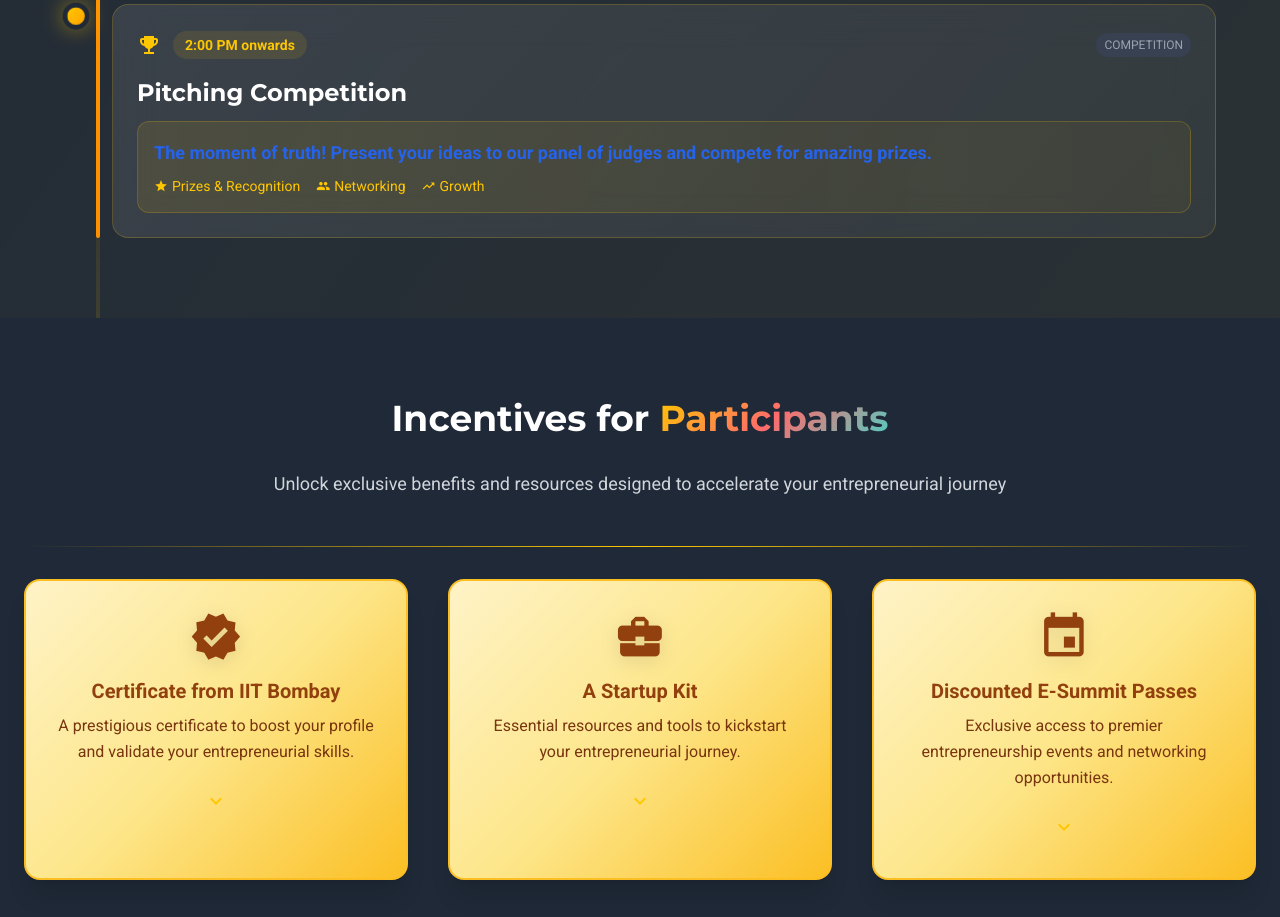
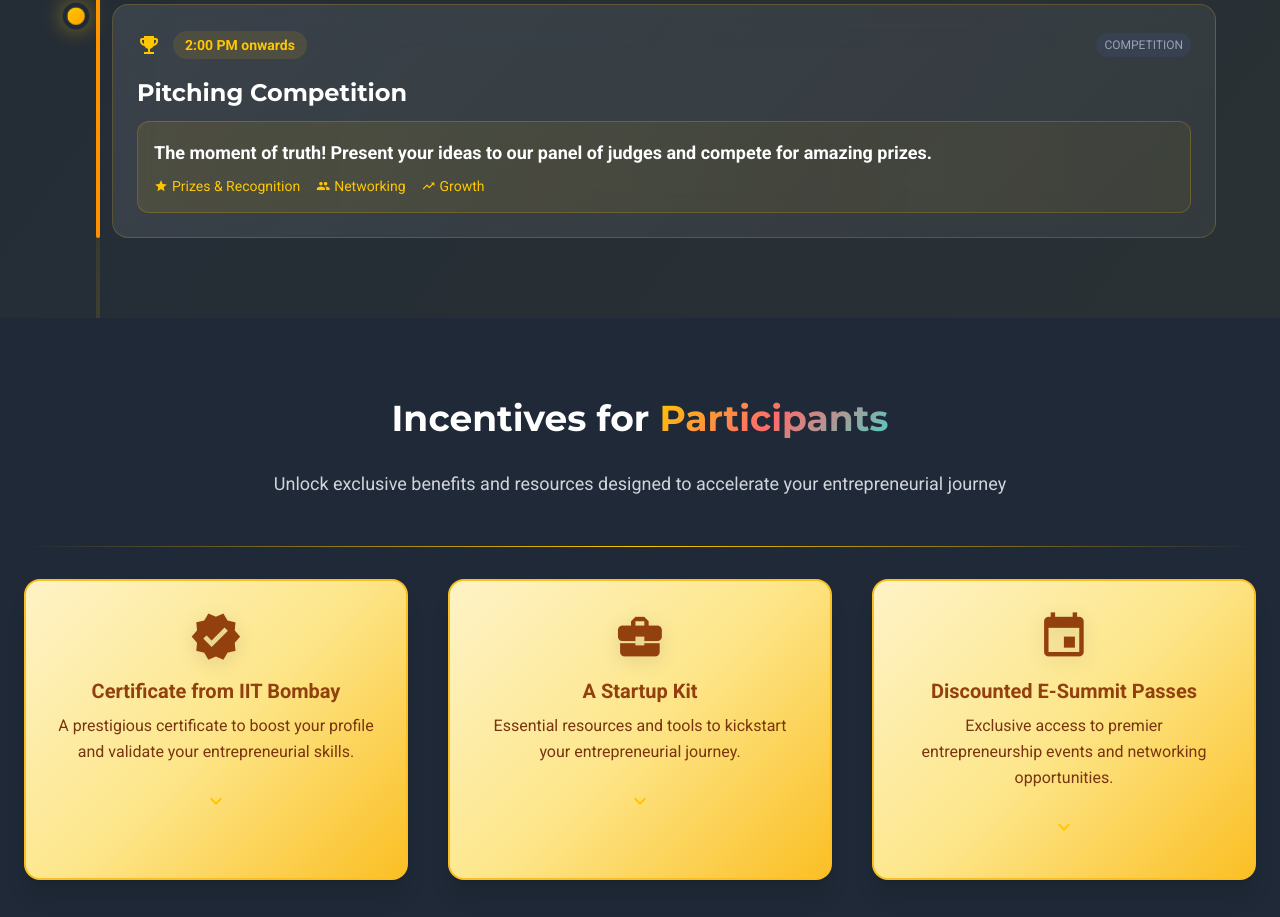
Before and after one commit to ecellsmec32/illuminate, a website: page index.html in a window 1280 px wide. Shown: the part 3131-4048 px from the top of the page. Drawn offline with nearby package versions, Linux system fonts and the light colour scheme.

Commit message:
Change 'moment of truth' text color back to white
- Changed text color from blue-600 to white
- Maintained font-bold for emphasis
- Clean white text styling for the competition section

```diff
--- a/index.html
+++ b/index.html
@@ -992,7 +992,7 @@
 </div>
 <h3 class="text-2xl font-bold font-display text-white mb-3">Pitching Competition</h3>
 <div class="bg-gradient-to-r from-primary/10 to-primary/5 p-4 rounded-xl border border-primary/20">
-<p class="text-blue-600 text-lg leading-relaxed mb-2 font-bold">The moment of truth! Present your ideas to our panel of judges and compete for amazing prizes.</p>
+<p class="text-white text-lg leading-relaxed mb-2 font-bold">The moment of truth! Present your ideas to our panel of judges and compete for amazing prizes.</p>
 <div class="flex items-center space-x-4 text-sm">
 <span class="flex items-center text-primary"><span class="material-icons text-sm mr-1">star</span>Prizes & Recognition</span>
 <span class="flex items-center text-primary"><span class="material-icons text-sm mr-1">people</span>Networking</span>
```
